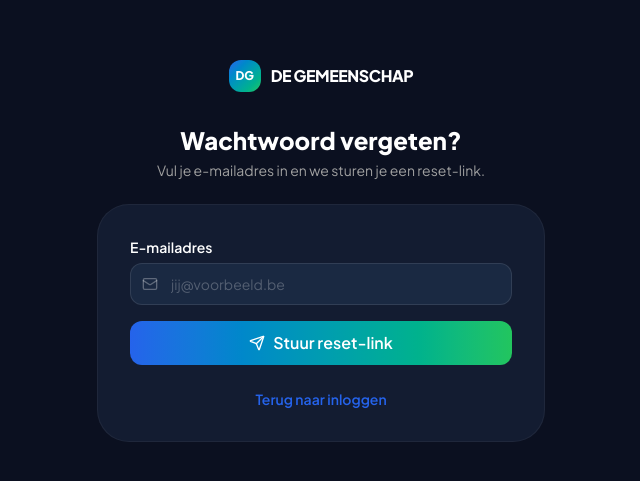
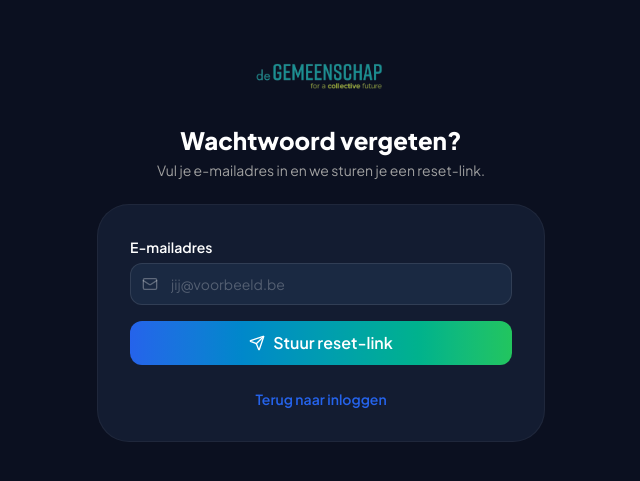
Before and after one commit to Yassinlaboratorium/gemeenschap-app, a Next.js app: page /forgot-password in a window 1280 px wide. Shown: the part 149-630 px from the top of the page, without its empty margins (319-959 px from the left). Built offline with nearby package versions, Linux system fonts and the light colour scheme.

Commit message:
feat: officieel logo toegepast op alle paginas en componenten
Co-Authored-By: Claude Sonnet 4.6 <noreply@anthropic.com>

```diff
--- a/src/app/admin/layout.tsx
+++ b/src/app/admin/layout.tsx
@@ -1,5 +1,6 @@
 import { redirect } from 'next/navigation'
 import Link from 'next/link'
+import Image from 'next/image'
 import { CalendarDays, LayoutDashboard, BarChart2 } from 'lucide-react'
 import { createClient } from '@/lib/supabase/server'
 
@@ -20,10 +21,7 @@ export default async function AdminLayout({ children }: { children: React.ReactN
     <div className="min-h-screen bg-secondary">
       <header className="sticky top-0 z-50 bg-[#0B1020]/90 backdrop-blur-xl border-b border-white/5 px-6 py-4 flex items-center justify-between">
         <Link href="/" className="flex items-center gap-2.5">
-          <div className="w-8 h-8 rounded-xl bg-gradient-to-br from-primary to-accent flex items-center justify-center shrink-0">
-            <span className="text-white font-black text-xs">DG</span>
-          </div>
-          <span className="font-black text-white tracking-tight">DE GEMEENSCHAP</span>
+          <Image src="/logo.png" alt="DE GEMEENSCHAP" width={130} height={28} className="h-7 w-auto" />
           <span className="text-xs bg-primary/15 text-primary px-2 py-0.5 rounded-full font-semibold ml-1">Admin</span>
         </Link>
         <nav className="flex items-center gap-1">
--- a/src/app/dashboard/page.tsx
+++ b/src/app/dashboard/page.tsx
@@ -1,5 +1,6 @@
 import { redirect } from 'next/navigation'
 import Link from 'next/link'
+import Image from 'next/image'
 import {
   CalendarDays, Settings, User,
   CheckCircle2, Clock, ArrowRight,
@@ -79,11 +80,8 @@ export default async function DashboardPage() {
     <div className="min-h-screen bg-secondary flex flex-col">
       {/* Header */}
       <header className="sticky top-0 z-50 bg-[#0B1020]/90 backdrop-blur-xl border-b border-white/5 px-6 py-4 flex items-center justify-between">
-        <Link href="/" className="flex items-center gap-2.5">
-          <div className="w-8 h-8 rounded-xl bg-gradient-to-br from-primary to-accent flex items-center justify-center">
-            <span className="text-white font-black text-xs">DG</span>
-          </div>
-          <span className="font-black text-white tracking-tight">DE GEMEENSCHAP</span>
+        <Link href="/">
+          <Image src="/logo.png" alt="DE GEMEENSCHAP" width={130} height={28} className="h-7 w-auto" />
         </Link>
         <LogoutButton />
       </header>
--- a/src/app/forgot-password/page.tsx
+++ b/src/app/forgot-password/page.tsx
@@ -2,6 +2,7 @@
 
 import { useState } from 'react'
 import Link from 'next/link'
+import Image from 'next/image'
 import { Mail, Send, CheckCircle2, AlertCircle } from 'lucide-react'
 import { createClient } from '@/lib/supabase/client'
 import { FormInput } from '@/components/ui/FormInput'
@@ -59,13 +60,8 @@ export default function ForgotPasswordPage() {
 
   return (
     <div className="min-h-screen bg-secondary flex flex-col items-center justify-center px-4 py-12">
-      <Link href="/" className="flex items-center gap-2.5 mb-8 group">
-        <div className="w-8 h-8 rounded-xl bg-gradient-to-br from-primary to-accent flex items-center justify-center">
-          <span className="text-white font-black text-xs">DG</span>
-        </div>
-        <span className="font-black text-white group-hover:text-primary transition-colors tracking-tight">
-          DE GEMEENSCHAP
-        </span>
+      <Link href="/" className="mb-8 block">
+        <Image src="/logo.png" alt="DE GEMEENSCHAP" width={160} height={34} className="h-8 w-auto" />
       </Link>
 
       <div className="w-full max-w-md">
--- a/src/app/login/page.tsx
+++ b/src/app/login/page.tsx
@@ -3,6 +3,7 @@
 import { Suspense, useState, useEffect } from 'react'
 import { useRouter, useSearchParams } from 'next/navigation'
 import Link from 'next/link'
+import Image from 'next/image'
 import { Mail, Lock, LogIn, AlertCircle, CheckCircle2 } from 'lucide-react'
 import { createClient } from '@/lib/supabase/client'
 import { FormInput } from '@/components/ui/FormInput'
@@ -114,13 +115,8 @@ function LoginForm() {
 export default function LoginPage() {
   return (
     <div className="min-h-screen bg-secondary flex flex-col items-center justify-center px-4 py-12">
-      <Link href="/" className="flex items-center gap-2.5 mb-8 group">
-        <div className="w-8 h-8 rounded-xl bg-gradient-to-br from-primary to-accent flex items-center justify-center">
-          <span className="text-white font-black text-xs">DG</span>
-        </div>
-        <span className="font-black text-white group-hover:text-primary transition-colors tracking-tight">
-          DE GEMEENSCHAP
-        </span>
+      <Link href="/" className="mb-8 block">
+        <Image src="/logo.png" alt="DE GEMEENSCHAP" width={160} height={34} className="h-8 w-auto" />
       </Link>
 
       <div className="w-full max-w-md">
--- a/src/app/register/page.tsx
+++ b/src/app/register/page.tsx
@@ -3,6 +3,7 @@
 import { useState } from 'react'
 import { useRouter } from 'next/navigation'
 import Link from 'next/link'
+import Image from 'next/image'
 import { Mail, Lock, User, Calendar, Phone, UserPlus, AlertCircle, MapPin, Users, Baby } from 'lucide-react'
 import { createClient } from '@/lib/supabase/client'
 import { FormInput } from '@/components/ui/FormInput'
@@ -85,13 +86,8 @@ export default function RegisterPage() {
 
   return (
     <div className="min-h-screen bg-secondary flex flex-col items-center justify-center px-4 py-12">
-      <Link href="/" className="flex items-center gap-2.5 mb-8 group">
-        <div className="w-8 h-8 rounded-xl bg-gradient-to-br from-primary to-accent flex items-center justify-center">
-          <span className="text-white font-black text-xs">DG</span>
-        </div>
-        <span className="font-black text-white group-hover:text-primary transition-colors tracking-tight">
-          DE GEMEENSCHAP
-        </span>
+      <Link href="/" className="mb-8 block">
+        <Image src="/logo.png" alt="DE GEMEENSCHAP" width={160} height={34} className="h-8 w-auto" />
       </Link>
 
       <div className="w-full max-w-md">
--- a/src/app/reset-password/page.tsx
+++ b/src/app/reset-password/page.tsx
@@ -3,6 +3,7 @@
 import { useState, useEffect } from 'react'
 import { useRouter } from 'next/navigation'
 import Link from 'next/link'
+import Image from 'next/image'
 import { Lock, ShieldCheck, AlertCircle, Eye, EyeOff } from 'lucide-react'
 import { createClient } from '@/lib/supabase/client'
 
@@ -136,13 +137,8 @@ export default function ResetPasswordPage() {
 
   return (
     <div className="min-h-screen bg-secondary flex flex-col items-center justify-center px-4 py-12">
-      <Link href="/" className="flex items-center gap-2.5 mb-8 group">
-        <div className="w-8 h-8 rounded-xl bg-gradient-to-br from-primary to-accent flex items-center justify-center">
-          <span className="text-white font-black text-xs">DG</span>
-        </div>
-        <span className="font-black text-white group-hover:text-primary transition-colors tracking-tight">
-          DE GEMEENSCHAP
-        </span>
+      <Link href="/" className="mb-8 block">
+        <Image src="/logo.png" alt="DE GEMEENSCHAP" width={160} height={34} className="h-8 w-auto" />
       </Link>
 
       <div className="w-full max-w-md">
--- a/src/components/layout/Footer.tsx
+++ b/src/components/layout/Footer.tsx
@@ -1,4 +1,5 @@
 import Link from 'next/link'
+import Image from 'next/image'
 import { MapPin, Mail, Phone } from 'lucide-react'
 
 function FacebookIcon() {
@@ -47,11 +48,8 @@ export function Footer() {
         <div className="grid grid-cols-1 sm:grid-cols-2 gap-8 lg:gap-12">
           {/* Brand */}
           <div className="space-y-4">
-            <div className="flex items-center gap-2.5">
-              <div className="w-9 h-9 rounded-xl bg-primary flex items-center justify-center shrink-0">
-                <span className="text-white font-black text-xs">DG</span>
-              </div>
-              <span className="font-black text-white tracking-tight text-lg">DE GEMEENSCHAP</span>
+            <div>
+              <Image src="/logo.png" alt="DE GEMEENSCHAP" width={160} height={34} className="h-8 w-auto" />
             </div>
             <p className="text-[#a0a0a0] text-sm leading-relaxed max-w-xs">
               for a collective future — jeugdhuis voor jongeren van Sint-Niklaas en omgeving.
--- a/src/components/pwa/InstallPrompt.tsx
+++ b/src/components/pwa/InstallPrompt.tsx
@@ -2,6 +2,7 @@
 
 import { useState, useEffect } from 'react'
 import { Download, Share, X, Smartphone } from 'lucide-react'
+import Image from 'next/image'
 
 interface BeforeInstallPromptEvent extends Event {
   prompt(): Promise<void>
@@ -62,8 +63,8 @@ export function InstallPrompt() {
       <div className="fixed bottom-4 inset-x-4 sm:inset-x-auto sm:right-6 sm:max-w-sm z-50 animate-in slide-in-from-bottom-4">
         <div className="bg-[#131C31] border border-white/10 rounded-[20px] p-4 shadow-2xl shadow-black/40">
           <div className="flex items-start gap-3">
-            <div className="w-10 h-10 rounded-xl bg-gradient-to-br from-primary to-accent flex items-center justify-center shrink-0 mt-0.5">
-              <span className="text-white font-black text-xs">DG</span>
+            <div className="w-10 h-10 rounded-xl bg-[#0B1020] border border-white/10 flex items-center justify-center shrink-0 mt-0.5 p-1.5">
+              <Image src="/logo.png" alt="" width={40} height={9} className="w-full h-auto object-contain" />
             </div>
             <div className="flex-1 min-w-0">
               <p className="font-bold text-white text-sm">Installeer de app</p>
```
